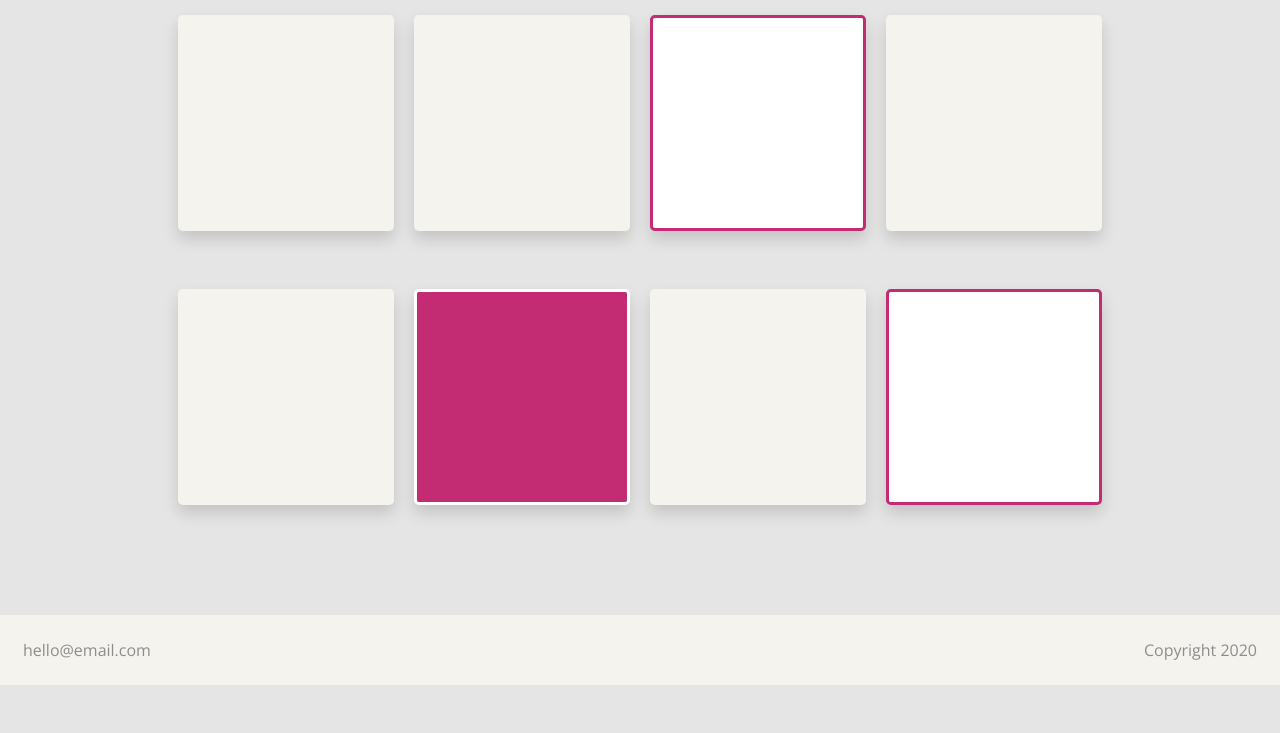
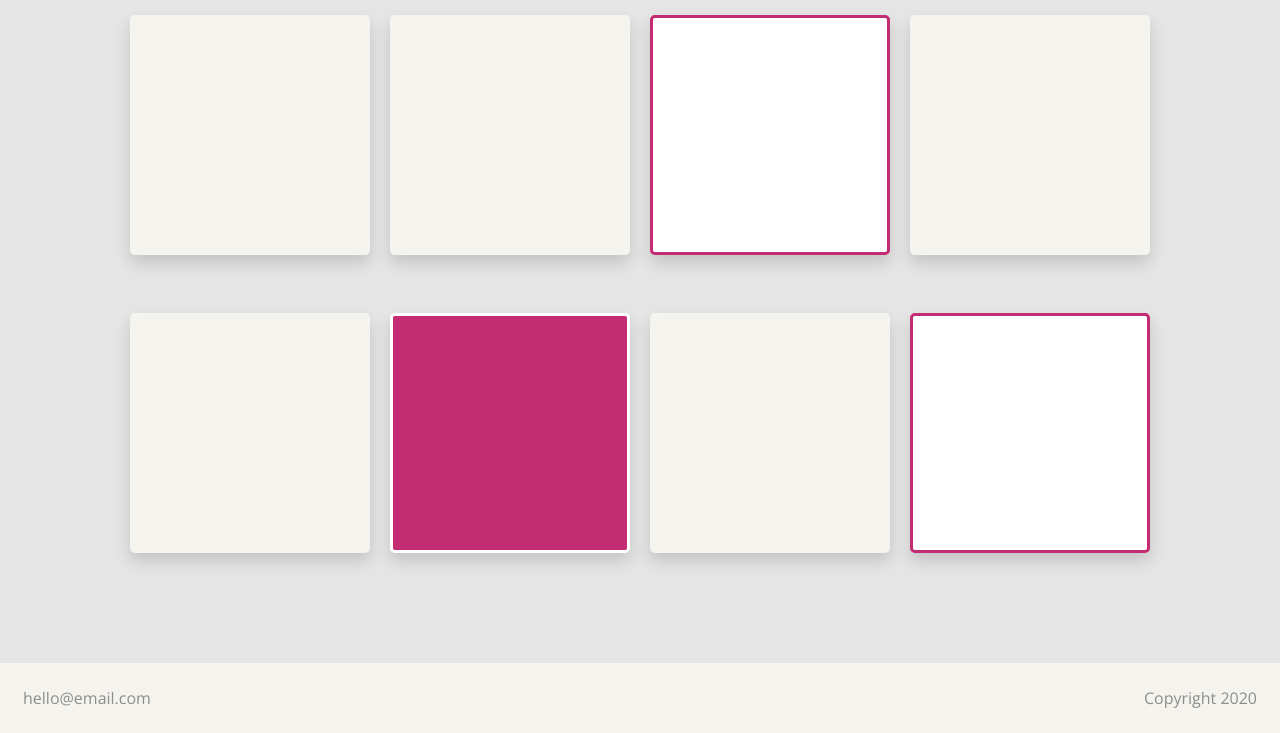
Before and after one commit to kirikvi/kiri-kvistnes-css-frameworks-ma1, a plain HTML site: page index.html in a window 1280 px wide. Shown: the part 178-911 px from the top of the page. Before the commit the page ends 863 px from the top, so only its background shows below. Drawn offline with nearby package versions, Linux system fonts and the light colour scheme.

Commit message:
made the cards bigger

```diff
--- a/sass/partials/_home.scss
+++ b/sass/partials/_home.scss
@@ -6,8 +6,8 @@
 .card {
     background-color: getColour(light);
     border: none;
-    height: 13.5em;
-    width: 13.5rem;
+    height: 15rem;
+    width: 15rem;
     margin: 10px;
 }
 
```
Also changed, not shown: index.html (+0 -1 lines), css/style.css, 1 other file.
